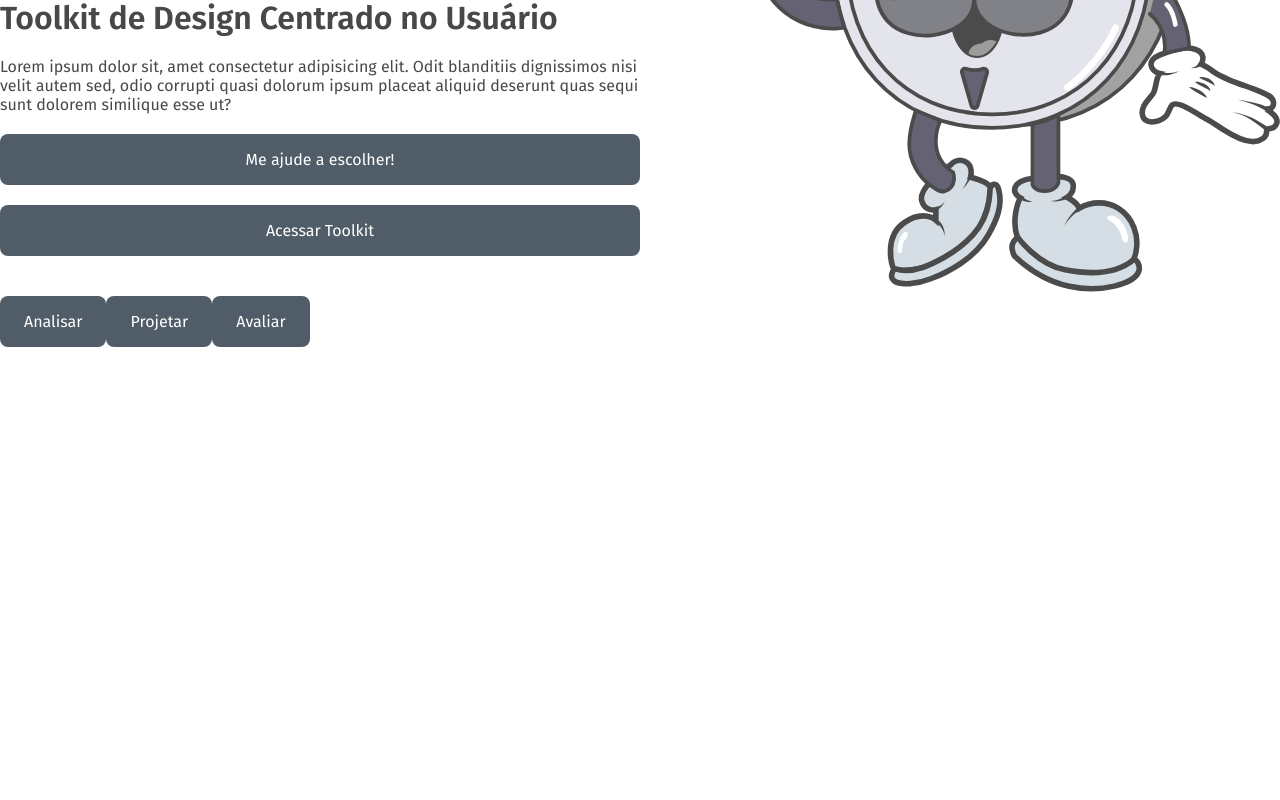
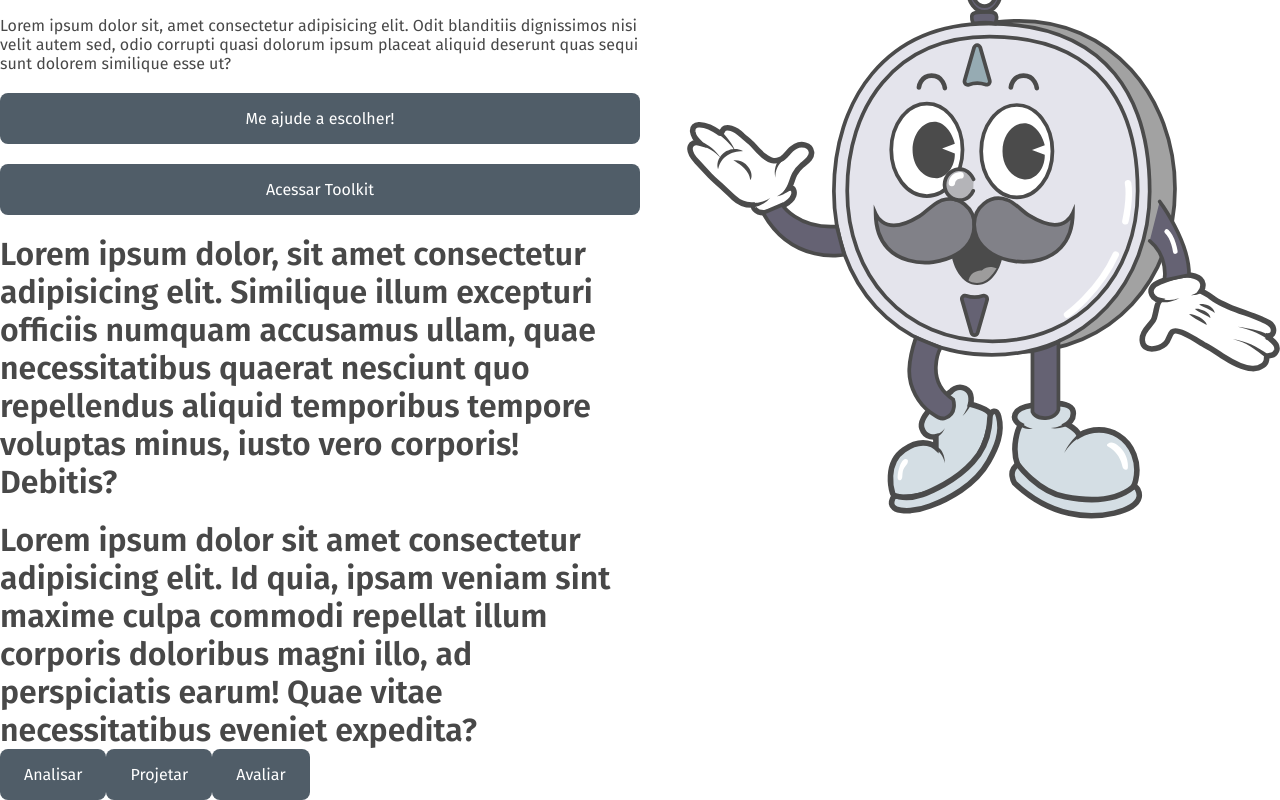
Before and after one commit to JoseMatheus29/Orbis, a React (Vite) app: page / in a window 1280 px wide. Shown: the part 395-1195 px from the top of the page. Before the commit the page ends 800 px from the top, so only its background shows below. Built offline with nearby package versions, Linux system fonts and the light colour scheme; data requests are answered from the project's data file.

Commit message:
Update index.tsx

```diff
--- a/src/pages/Home/index.tsx
+++ b/src/pages/Home/index.tsx
@@ -33,6 +33,8 @@ const Home = () => {
                     <p className="descricao">Lorem ipsum dolor sit, amet consectetur adipisicing elit. Odit blanditiis dignissimos nisi velit autem sed, odio corrupti quasi dolorum ipsum placeat aliquid deserunt quas sequi sunt dolorem similique esse ut?</p>
                     <Button name="Me ajude a escolher!" onClick={handleNavigateForm}/>
                     <Button name="Acessar Toolkit" onClick={handleNavigateToolkit}/>
+                    <h1>Lorem ipsum dolor, sit amet consectetur adipisicing elit. Similique illum excepturi officiis numquam accusamus ullam, quae necessitatibus quaerat nesciunt quo repellendus aliquid temporibus tempore voluptas minus, iusto vero corporis! Debitis?</h1>
+                    <h1>Lorem ipsum dolor sit amet consectetur adipisicing elit. Id quia, ipsam veniam sint maxime culpa commodi repellat illum corporis doloribus magni illo, ad perspiciatis earum! Quae vitae necessitatibus eveniet expedita?</h1>
                 </div>
                 <div className="img_orbis_home">
                     <img src={Orbis} alt="" />
```
